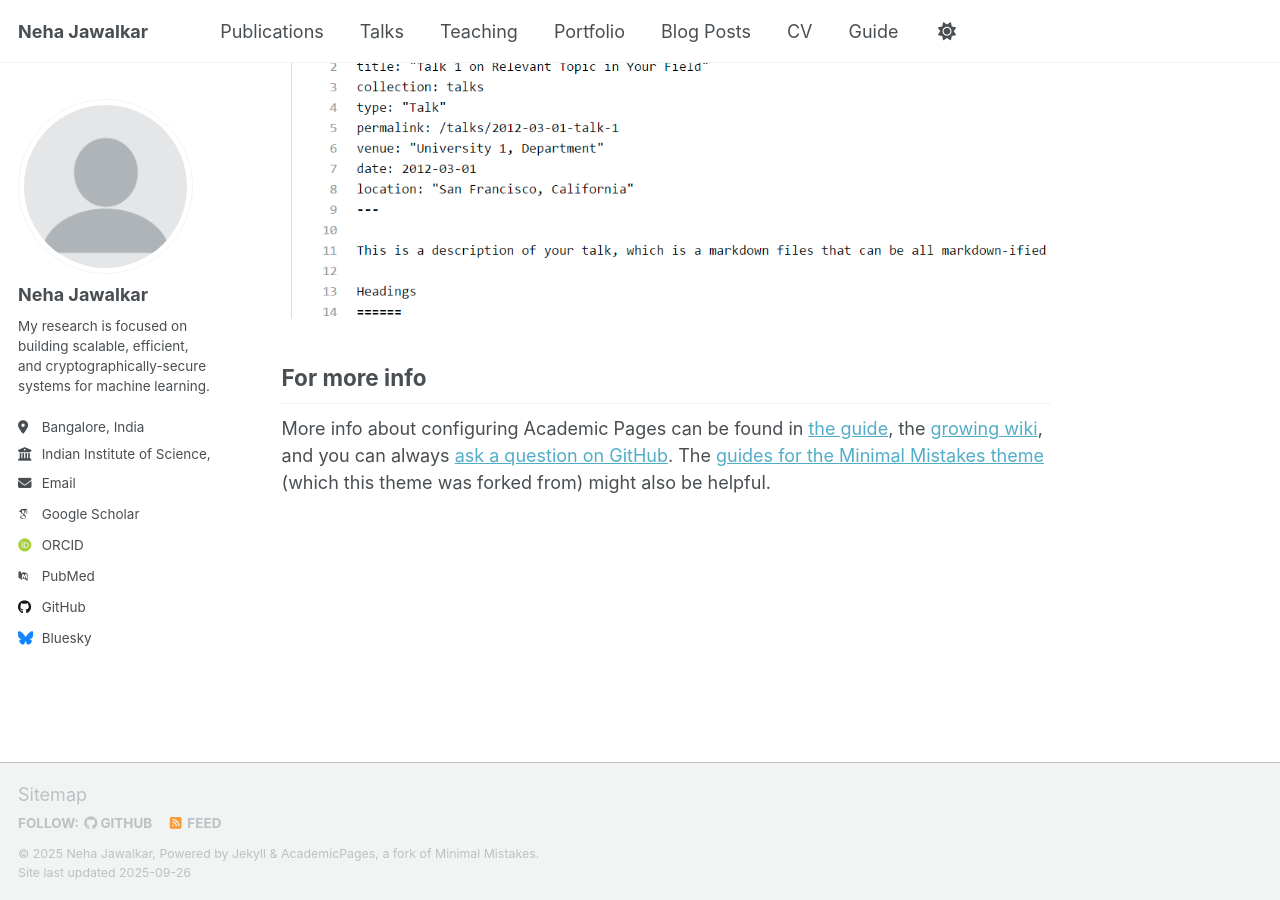
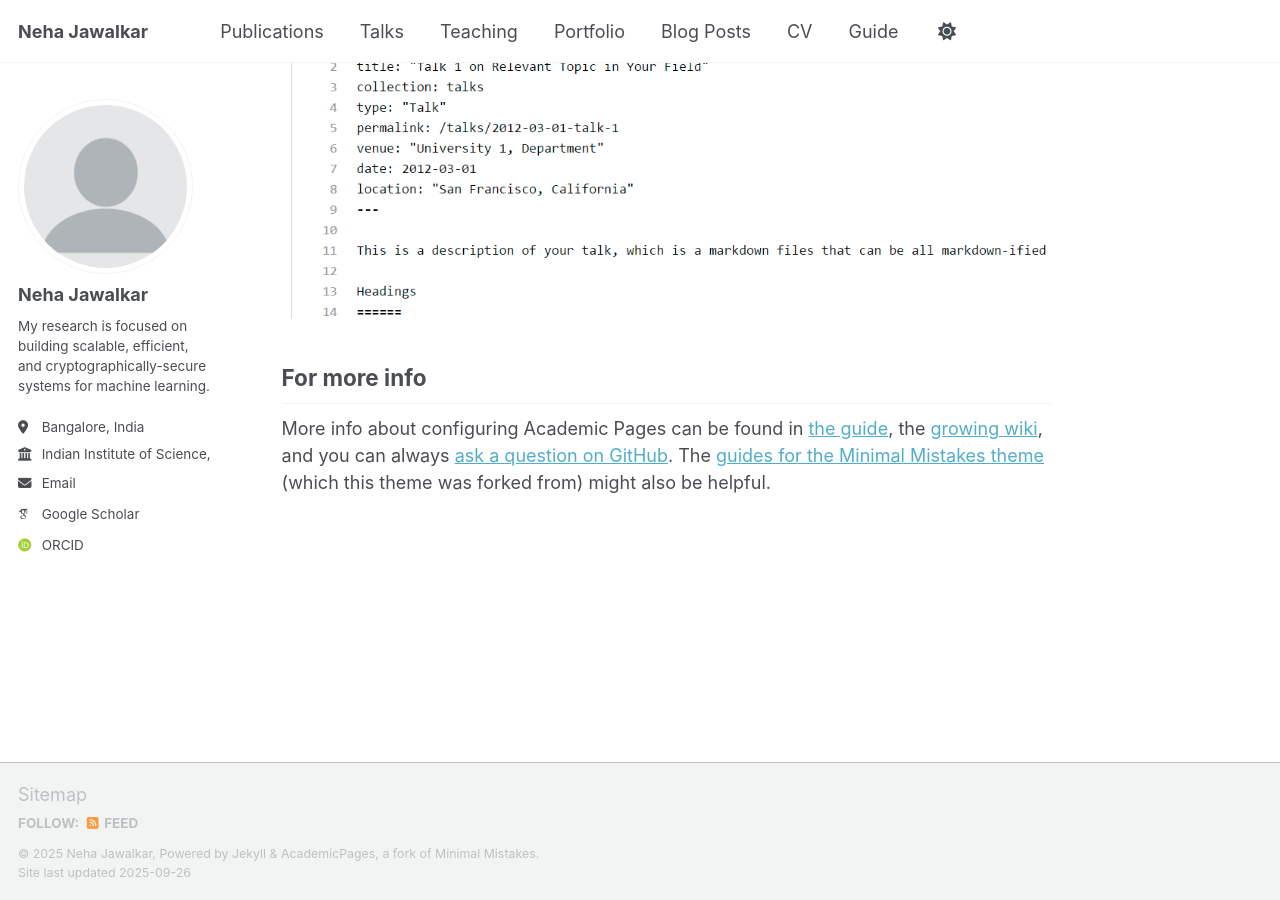
Before and after one commit to neha-jawalkar/neha-jawalkar.github.io, a Jekyll site: the page built from _pages/about.md, in a window 1280 px wide and 900 px high, scrolled down 2880 px. Built offline with Jekyll 4.4.1, drawn with Linux system fonts in a browser that asks for light colours; some web fonts are replaced; a script that is not in the unit is left out; some of the changed lines change nothing that is shown.

Commit message:
Changed config

```diff
--- a/_config.yml
+++ b/_config.yml
@@ -38,9 +38,9 @@ author:
   googlescholar    : "https://scholar.google.com/citations?user=PS_CX0AAAAAJ"
   inspire-hep      : # URL
   impactstory      : # URL
-  orcid            : "http://orcid.org/yourorcidurl"
+  orcid            : "https://orcid.org/0009-0003-8678-4386"
   semantic         : # URL
-  pubmed           : "https://www.ncbi.nlm.nih.gov/pubmed/?term=john+snow"
+  pubmed           : # URL
   researchgate     : # URL
   scopus           : # URL
 
@@ -48,13 +48,13 @@ author:
   bitbucket        : # Username - Update with your username on the site
   codepen          : # Username
   dribbble         : # Username
-  github           : "academicpages"
+  github           : # Username
   kaggle           : # Username
   stackoverflow    : # User number or user number and name (i.e., use "1" or "1/jeff-atwood")
 
   # Social media
   artstation       : # Username
-  bluesky          : "bsky.app" # Replace this with you Bluesky username
+  bluesky          : # Replace this with you Bluesky username
   facebook         : # Username
   flickr           : # Username
   foursquare       : # Username
```
